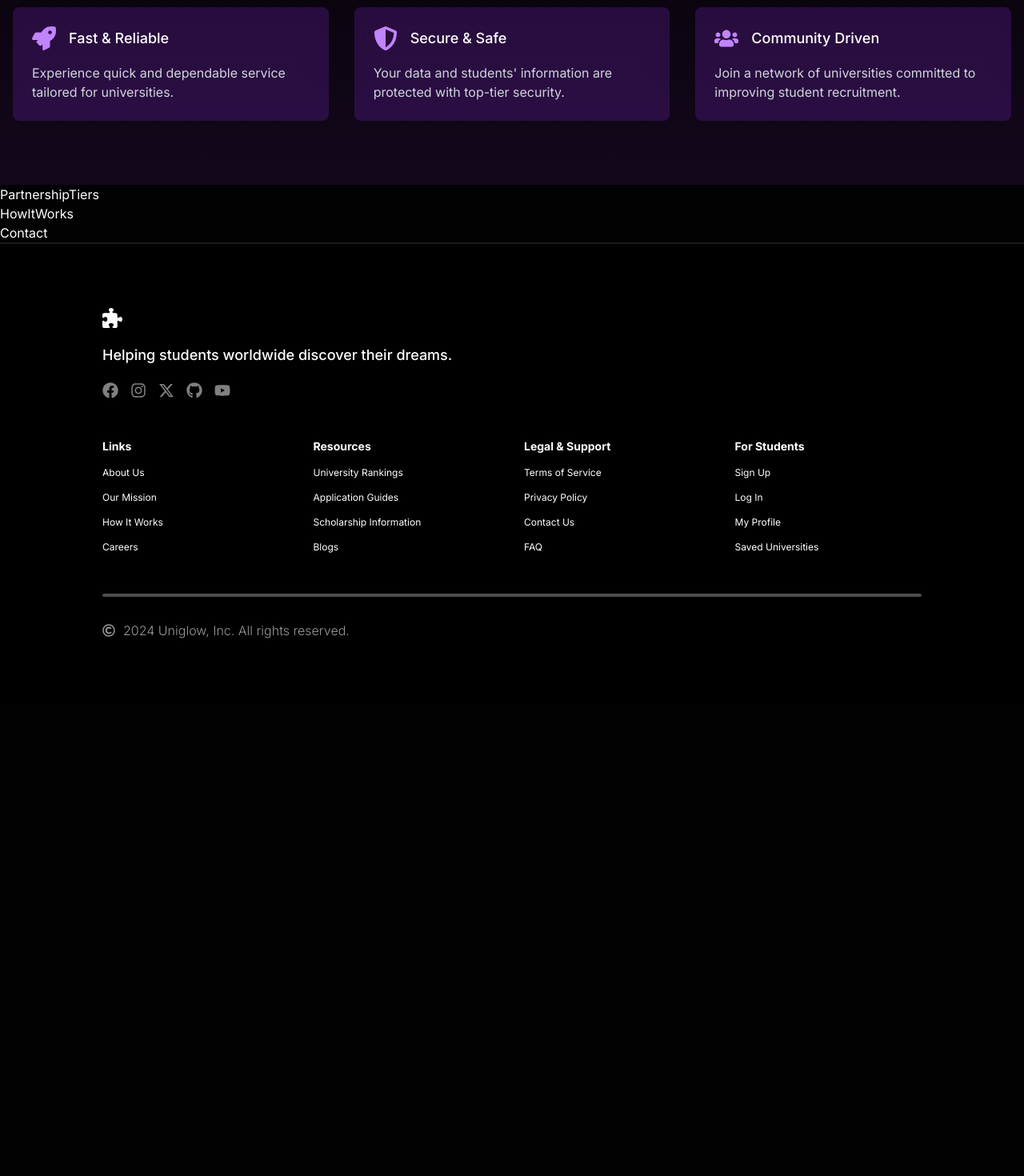
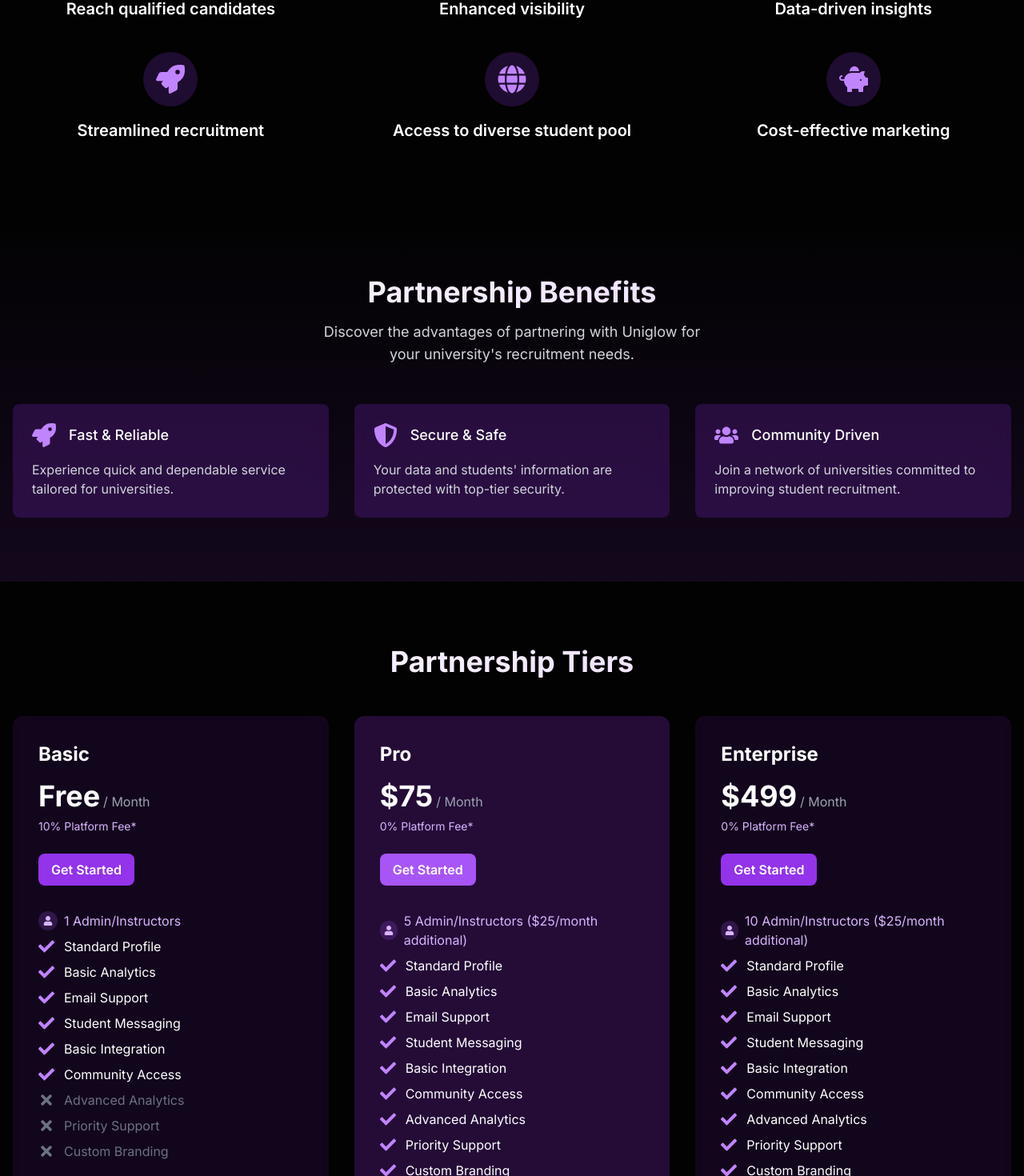
Before and after one commit to ebeeyuuu/react-uniglow, a Next.js app: page /pages/contact/university-partnerships in a window 1280 px wide. Shown: the part 1157-2627 px from the top of the page at 80% size. Before the commit the page ends 2037 px from the top, so only its background shows below. Built offline with nearby package versions, Linux system fonts and the light colour scheme.

Commit message:
updated why partner page layout + added base structure for partnership tiers section

```diff
--- a/src/app/components/Contact/UniversityPartnerships/PartnershipTiers.tsx
+++ b/src/app/components/Contact/UniversityPartnerships/PartnershipTiers.tsx
@@ -1,7 +1,131 @@
-import React from "react";
+import React, { useState } from 'react'
+import { motion } from 'framer-motion'
+import { FaCheck, FaTimes, FaUser } from 'react-icons/fa'
+
+const tiers = [
+  {
+    name: "Basic",
+    price: "Free",
+    platformFee: "10% Platform Fee*",
+    features: [
+      { name: "Standard Profile", included: true },
+      { name: "Basic Analytics", included: true },
+      { name: "Email Support", included: true },
+      { name: "Student Messaging", included: true },
+      { name: "Basic Integration", included: true },
+      { name: "Community Access", included: true },
+      { name: "Advanced Analytics", included: false },
+      { name: "Priority Support", included: false },
+      { name: "Custom Branding", included: false },
+    ],
+    admins: 1,
+  },
+  {
+    name: "Pro",
+    price: "$75",
+    platformFee: "0% Platform Fee*",
+    features: [
+      { name: "Standard Profile", included: true },
+      { name: "Basic Analytics", included: true },
+      { name: "Email Support", included: true },
+      { name: "Student Messaging", included: true },
+      { name: "Basic Integration", included: true },
+      { name: "Community Access", included: true },
+      { name: "Advanced Analytics", included: true },
+      { name: "Priority Support", included: true },
+      { name: "Custom Branding", included: true },
+    ],
+    admins: 5,
+    highlighted: true,
+  },
+  {
+    name: "Enterprise",
+    price: "$499",
+    platformFee: "0% Platform Fee*",
+    features: [
+      { name: "Standard Profile", included: true },
+      { name: "Basic Analytics", included: true },
+      { name: "Email Support", included: true },
+      { name: "Student Messaging", included: true },
+      { name: "Basic Integration", included: true },
+      { name: "Community Access", included: true },
+      { name: "Advanced Analytics", included: true },
+      { name: "Priority Support", included: true },
+      { name: "Custom Branding", included: true },
+    ],
+    admins: 10,
+  },
+]
 
 const PartnershipTiers = () => {
-  return <div>PartnershipTiers</div>;
-};
+  const [hoveredTier, setHoveredTier] = useState<number | null>(null)
 
-export default PartnershipTiers;
+  return (
+    <section className="py-20 bg-[#020202]">
+      <div className="container mx-auto px-4">
+        <h2 className="text-4xl font-bold mb-12 text-center bg-gradient-to-r from-white to-purple-200 bg-clip-text text-transparent">
+          Partnership Tiers
+        </h2>
+        <div className="flex flex-col md:flex-row gap-8 justify-center items-stretch max-w-7xl mx-auto">
+          {tiers.map((tier, index) => (
+            <motion.div
+              key={index}
+              className={`flex-1 rounded-xl overflow-hidden ${
+                tier.highlighted ? 'bg-purple-900/40' : 'bg-purple-900/20'
+              } backdrop-blur-md ${
+                hoveredTier === index ? 'scale-105' : 'scale-100'
+              } transition-all duration-300`}
+              onMouseEnter={() => setHoveredTier(index)}
+              onMouseLeave={() => setHoveredTier(null)}
+            >
+              <div className="p-8">
+                <h3 className="text-2xl font-bold mb-4">{tier.name}</h3>
+                <div className="flex items-baseline gap-1 mb-2">
+                  <span className="text-4xl font-bold">{tier.price}</span>
+                  <span className="text-gray-400">/ Month</span>
+                </div>
+                <p className="text-sm text-purple-300 mb-6">{tier.platformFee}</p>
+                <button
+                  className={`py-2 px-4 rounded-lg mb-8 ${
+                    tier.highlighted
+                      ? 'bg-purple-500 hover:bg-purple-600'
+                      : 'bg-purple-600 hover:bg-purple-700'
+                  } text-white font-semibold transition-colors duration-300`}
+                >
+                  Get Started
+                </button>
+                <div className="space-y-2">
+                  <div className="flex items-center gap-2 text-purple-300">
+                    <div className="w-6 h-6 rounded-full bg-purple-500/20 flex items-center justify-center">
+                      <FaUser className="w-3 h-3" />
+                    </div>
+                    <span>
+                      {tier.admins} Admin/Instructors {tier.admins > 1 && `($25/month additional)`}
+                    </span>
+                  </div>
+                  {tier.features.map((feature, featureIndex) => (
+                    <div key={featureIndex} className="flex items-center gap-3">
+                      {feature.included ? (
+                        <FaCheck className="w-5 h-5 text-purple-400" />
+                      ) : (
+                        <FaTimes className="w-5 h-5 text-gray-500" />
+                      )}
+                      <span className={feature.included ? 'text-white' : 'text-gray-500'}>
+                        {feature.name}
+                      </span>
+                    </div>
+                  ))}
+                </div>
+              </div>
+            </motion.div>
+          ))}
+        </div>
+        <p className="text-center text-sm text-gray-400 mt-8">
+          * Additional credit card transaction fees may apply (typically 2.9% + 30 cents).
+        </p>
+      </div>
+    </section>
+  )
+}
+
+export default PartnershipTiers
--- a/src/app/components/Contact/UniversityPartnerships/WhyPartner.tsx
+++ b/src/app/components/Contact/UniversityPartnerships/WhyPartner.tsx
@@ -1,8 +1,39 @@
 import React from 'react'
+import { motion } from 'framer-motion'
+import { FaUserGraduate, FaChartLine, FaSearch, FaRocket, FaGlobe, FaPiggyBank } from 'react-icons/fa'
+
+const reasons = [
+  { icon: FaUserGraduate, title: "Reach qualified candidates" },
+  { icon: FaChartLine, title: "Enhanced visibility" },
+  { icon: FaSearch, title: "Data-driven insights" },
+  { icon: FaRocket, title: "Streamlined recruitment" },
+  { icon: FaGlobe, title: "Access to diverse student pool" },
+  { icon: FaPiggyBank, title: "Cost-effective marketing" },
+]
 
 const WhyPartner = () => {
   return (
-    <div>WhyPartner</div>
+    <section className="py-20">
+      <div className="mx-auto px-4">
+        <h2 className="text-4xl font-bold mb-12 text-center bg-gradient-to-r from-white to-purple-200 bg-clip-text text-transparent">Why Partner with Us?</h2>
+        <div className="grid grid-cols-1 sm:grid-cols-2 md:grid-cols-3 gap-8">
+          {reasons.map((reason, index) => (
+            <motion.div
+              key={index}
+              className="flex flex-col items-center text-center"
+              initial={{ opacity: 0, y: 50 }}
+              animate={{ opacity: 1, y: 0 }}
+              transition={{ duration: 0.5, delay: index * 0.1 }}
+            >
+              <div className="bg-purple-600/20 rounded-full p-4 mb-4">
+                <reason.icon className="text-4xl text-purple-400" />
+              </div>
+              <h3 className="text-xl font-semibold mb-2">{reason.title}</h3>
+            </motion.div>
+          ))}
+        </div>
+      </div>
+    </section>
   )
 }
 
```
